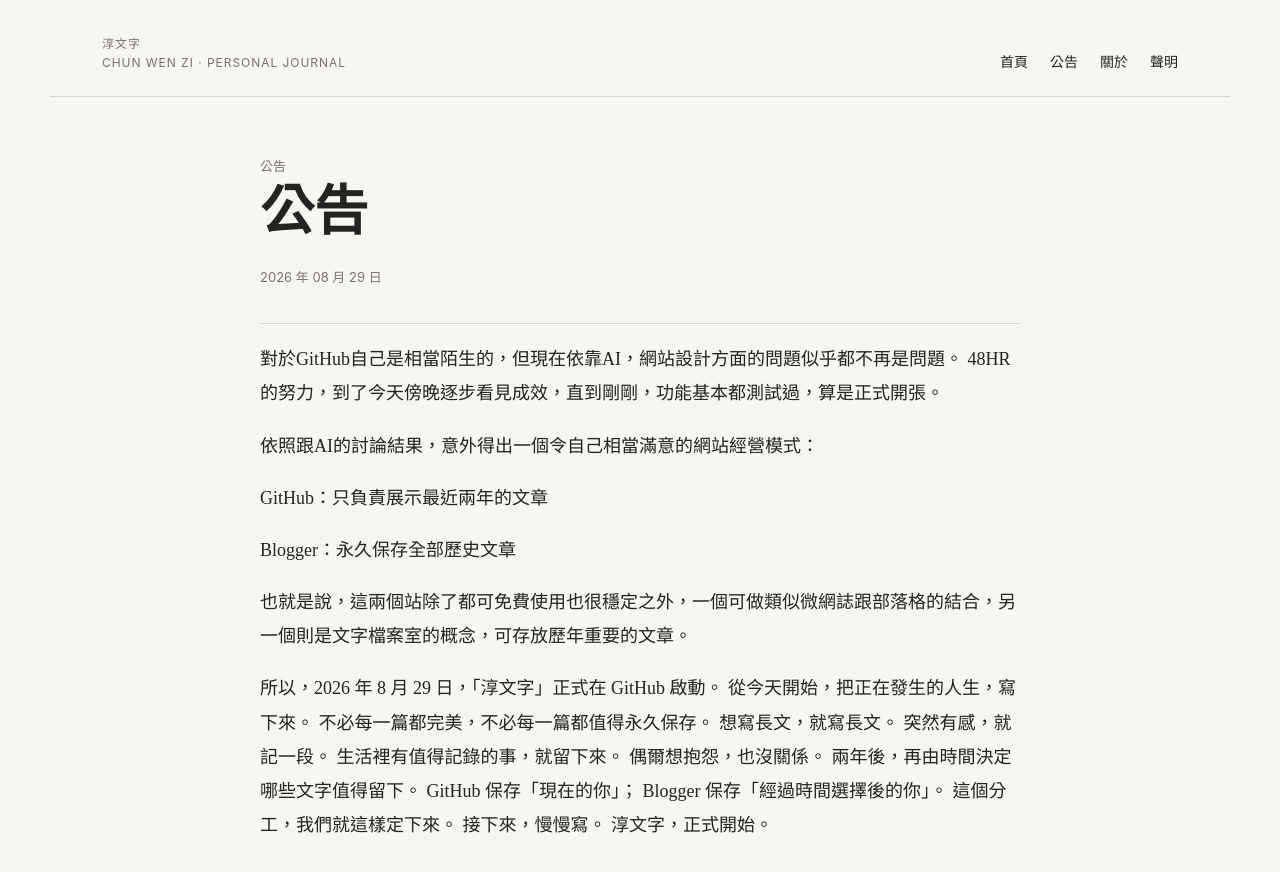
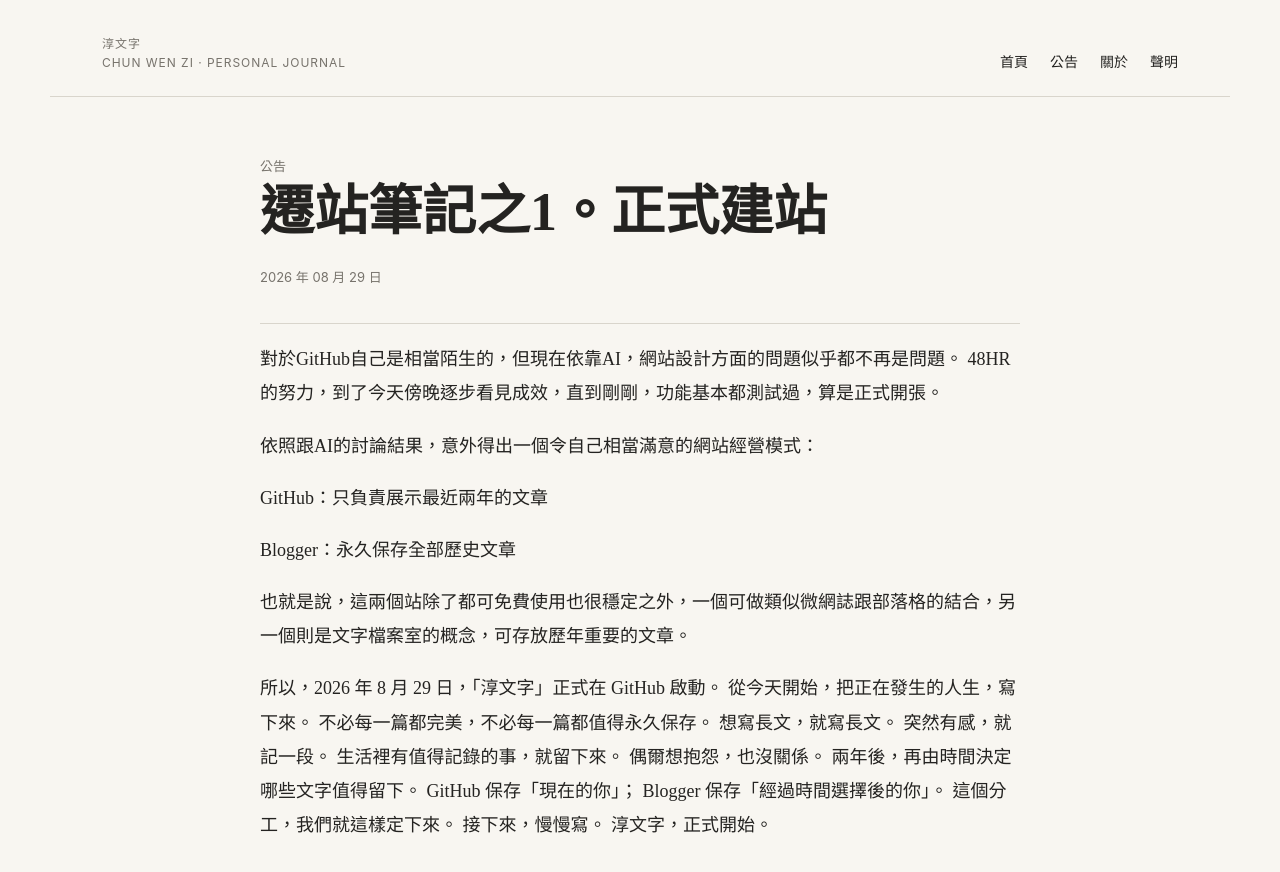
Before and after one commit to maochunweitw/maochunweitw.github.io, a Jekyll site: the page built from _posts/2026-08-29-ac.md, in a window 1280 px wide and 900 px high. Shown: the top 872 px of the window. Built offline with Jekyll 4.4.1, drawn with Linux system fonts in a browser that asks for light colours.

Commit message:
Update 2026-08-29-ac.md

```diff
--- a/_posts/2026-08-29-ac.md
+++ b/_posts/2026-08-29-ac.md
@@ -1,6 +1,6 @@
 ---
 layout: post
-title: "公告"
+title: "遷站筆記之1。正式建站"
 date: 2026-08-29
 category: "公告"
 ---
```
